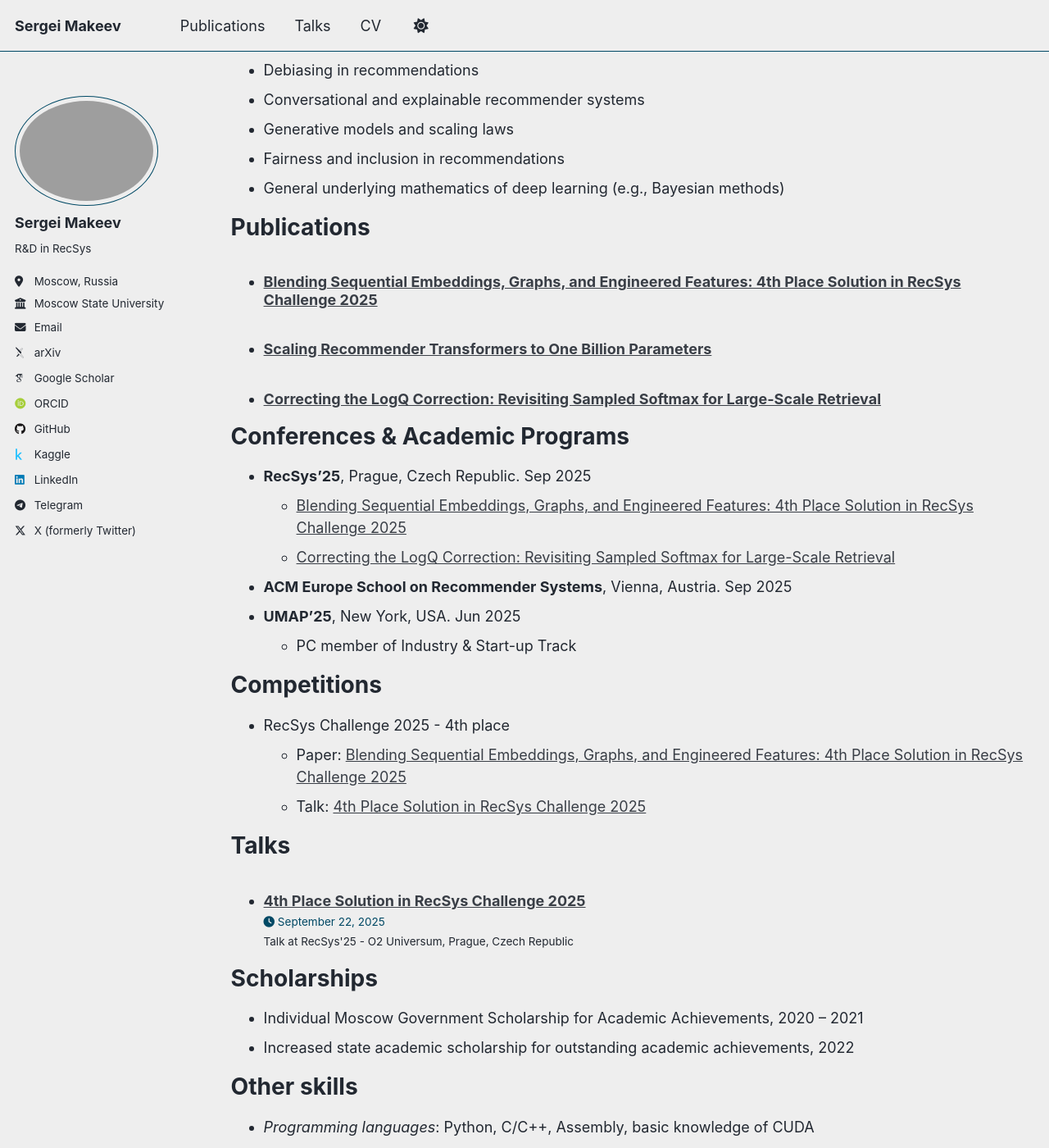
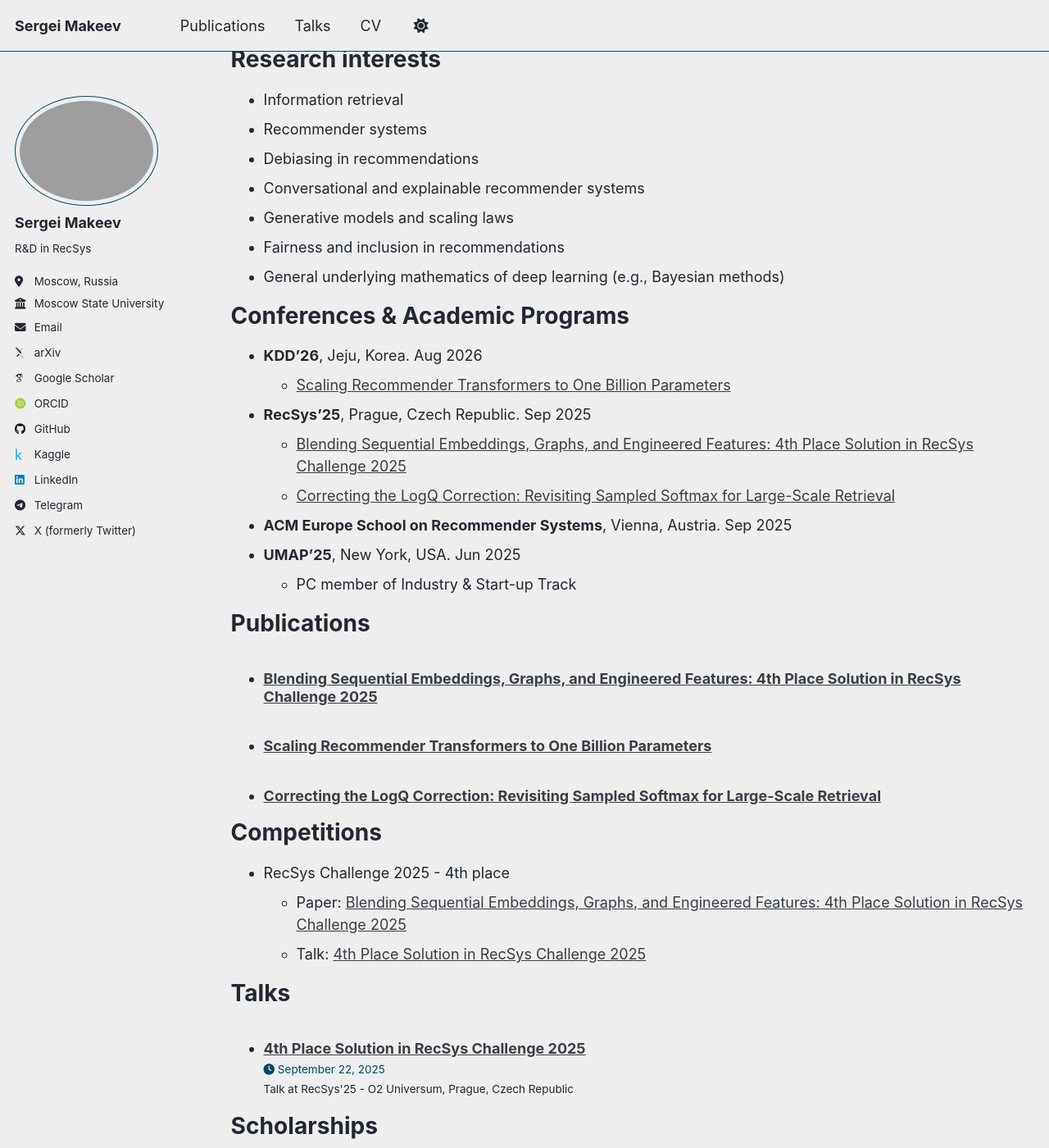
Before and after one commit to neuralsrg/neuralsrg.github.io, a Jekyll site: the page built from _pages/cv.md, in a window 1280 px wide and 1400 px high, scrolled down 927 px. Shown: the whole window at 82% size. Built offline with Jekyll 4.4.1, drawn with Linux system fonts in a browser that asks for light colours; some web fonts are replaced; a script that is not in the unit is left out; some of the changed text lies outside the part shown.

Commit message:
Update CV

```diff
--- a/_pages/cv.md
+++ b/_pages/cv.md
@@ -18,7 +18,11 @@ Education
 
 Work experience
 ======
-* **Middle Deep Learning Engineer**, RecSys R&D at Yandex, 2025 -- present
+* **Senior Deep Learning Engineer**, RecSys R&D at Yandex, 2026 -- present
+  * Research topics:
+    * Linear attention in real-time recommendation models
+
+* **Middle Deep Learning Engineer**, RecSys R&D at Yandex, 2025 -- 2026
   * Research topics:
     * Generative Models
     * Scaling Laws
@@ -45,20 +49,22 @@ Research interests
 * Fairness and inclusion in recommendations
 * General underlying mathematics of deep learning (e.g., Bayesian methods)
 
-Publications
-======
-  <ul>{% for post in site.publications reversed %}
-    {% include archive-single-cv.html %}
-  {% endfor %}</ul>
-
 Conferences & Academic Programs
 ======
+* **KDD'26**, Jeju, Korea. Aug 2026
+  * [Scaling Recommender Transformers to One Billion Parameters](https://neuralsrg.github.io/publication/2025-07-21-argus)
 * **RecSys'25**, Prague, Czech Republic. Sep 2025
   * [Blending Sequential Embeddings, Graphs, and Engineered Features: 4th Place Solution in RecSys Challenge 2025](https://neuralsrg.github.io/publication/2025-08-09-challenge)
   * [Correcting the LogQ Correction: Revisiting Sampled Softmax for Large-Scale Retrieval](https://neuralsrg.github.io/publication/2025-07-12-correcting)
 * **ACM Europe School on Recommender Systems**, Vienna, Austria. Sep 2025
 * **UMAP'25**, New York, USA. Jun 2025
   * PC member of Industry & Start-up Track
+
+Publications
+======
+  <ul>{% for post in site.publications reversed %}
+    {% include archive-single-cv.html %}
+  {% endfor %}</ul>
 
 Competitions
 ======
```
